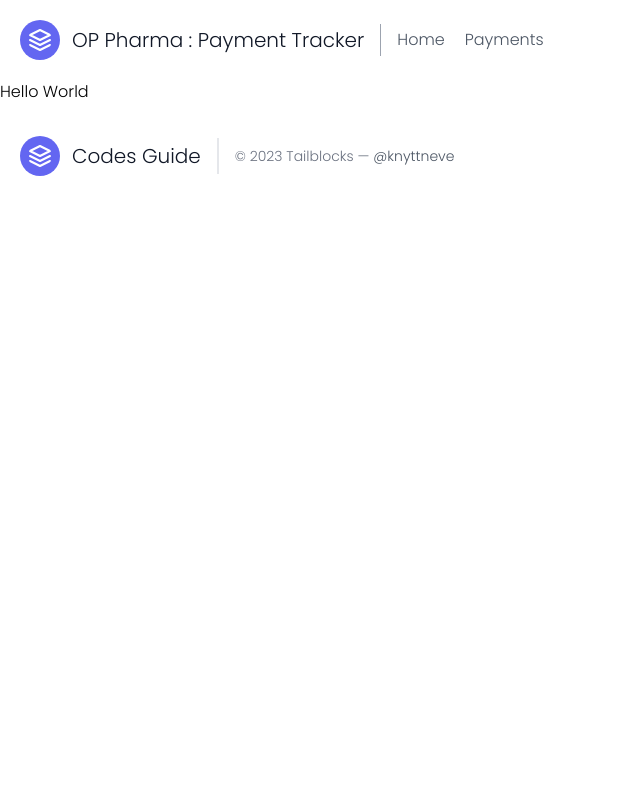
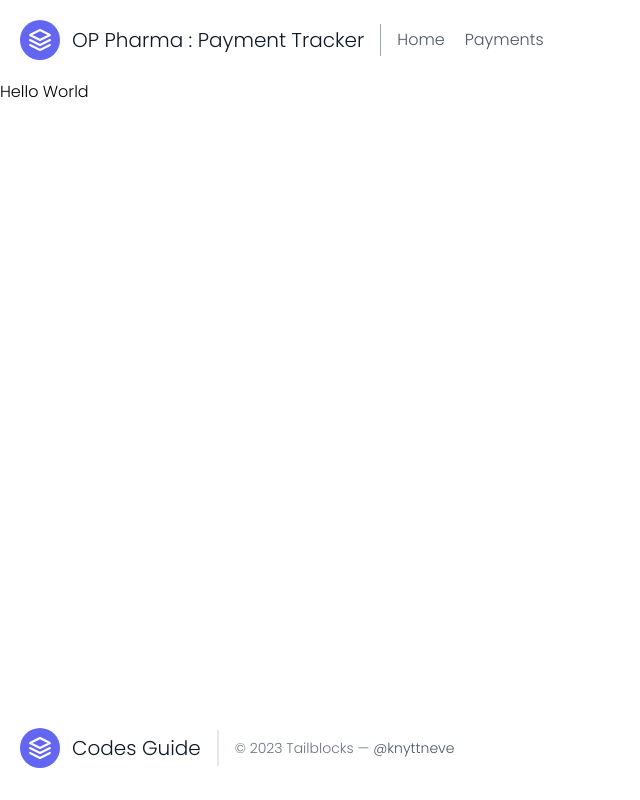
Before and after one commit to codes-guide-youtube/payment-tracker, a Next.js app: page / in a window 1280 px wide. Shown: the whole page, without its empty margins (0-640 px from the left). Built offline with nearby package versions, Linux system fonts and the light colour scheme.

Commit message:
fixed footer sticking to the bottom issue

```diff
--- a/src/components/Footer.js
+++ b/src/components/Footer.js
@@ -2,7 +2,7 @@ import React from 'react'
 import Link from 'next/link'
 const Footer = () => {
   return (
-    <div><footer className="text-gray-600 body-font">
+    <div><footer className="self-end bottom-0 fixed text-gray-600 body-font">
     <div className="container px-5 py-8 mx-auto flex items-center sm:flex-row flex-col">
       <Link href="/" className="flex title-font font-medium items-center md:justify-start justify-center text-gray-900">
         <svg xmlns="http://www.w3.org/2000/svg" fill="none" stroke="currentColor" stroke-linecap="round" stroke-linejoin="round" stroke-width="2" className="w-10 h-10 text-white p-2 bg-indigo-500 rounded-full" viewBox="0 0 24 24">
--- a/src/pages/_app.js
+++ b/src/pages/_app.js
@@ -2,9 +2,9 @@ import '@/styles/globals.css'
 import Header from '@/components/Header'
 import Footer from '@/components/Footer'
 export default function App({ Component, pageProps }) {
-  return <div className="min-h-screen mx-auto container">
+  return <div className="min-h-screen flex flex-col container ">
   <Header />
-  <Component {...pageProps} />
-    <Footer className="bottom-0" />
+  <Component {...pageProps}  />
+    <Footer/>
   </div>
 }
```
